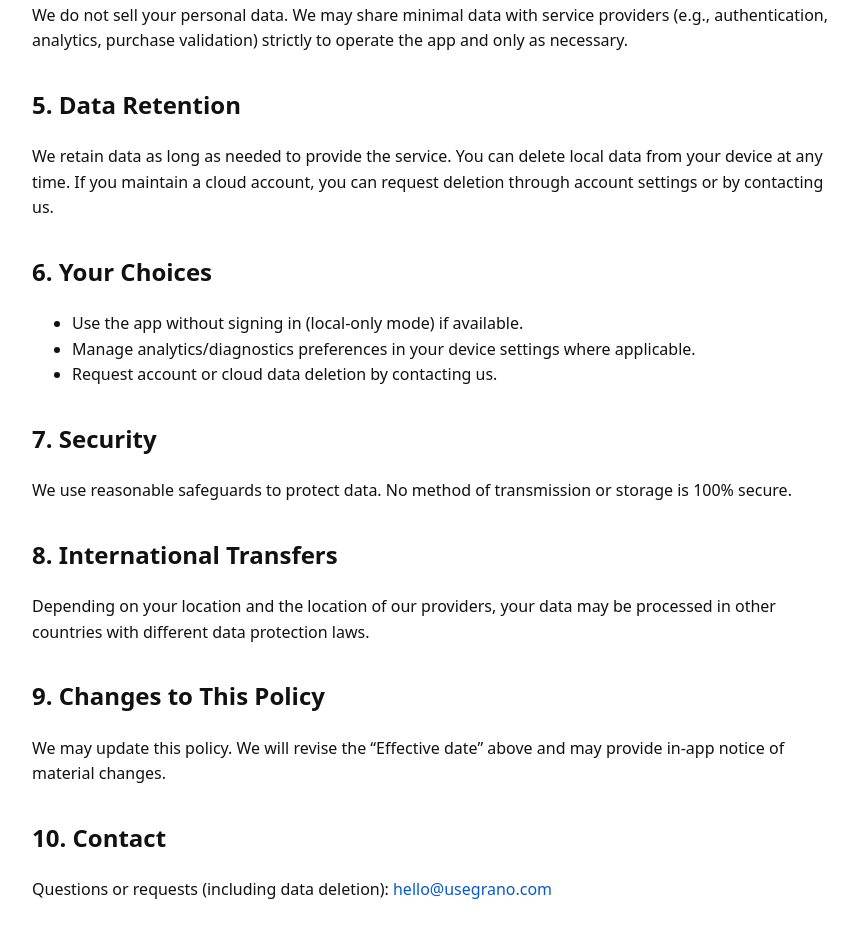
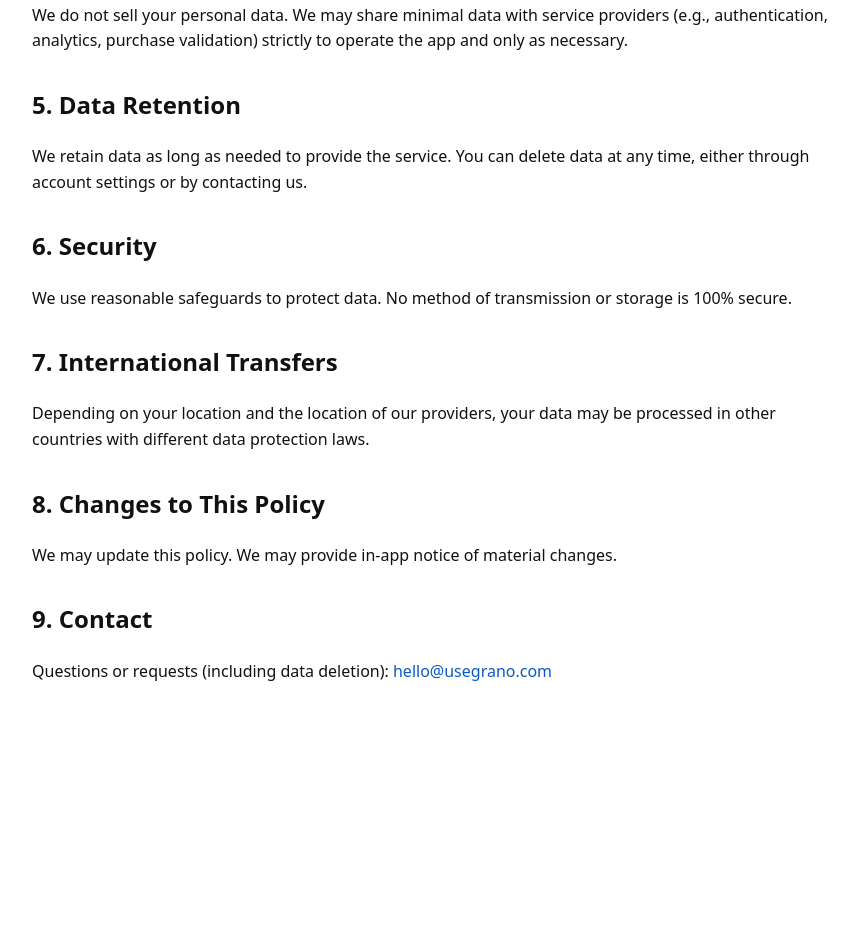
Before and after one commit to uotece/grano, a plain HTML site: page grano-privacy-policy.html in a window 1280 px wide. Shown: the part 844-1782 px from the top of the page, without its empty margins (208-1066 px from the left). After the commit the page ends 1576 px from the top, so only its background shows below. Drawn offline with Linux system fonts and the light colour scheme.

Commit message:
Update grano-privacy-policy.html

```diff
--- a/grano-privacy-policy.html
+++ b/grano-privacy-policy.html
@@ -23,7 +23,7 @@
 
   <h2>1. Data We Handle</h2>
   <p><strong>Personal data you provide</strong> (e.g., email for account creation) is used to authenticate you via providers like Apple/Firebase. We do not sell your data.</p>
-  <p><strong>Financial records you enter</strong> (expenses, categories, notes) are stored locally on your device and may sync to cloud backends only if you sign in and choose to use sync features.</p>
+  <p><strong>Financial records you enter</strong> (expenses, categories, notes) are stored locally on your device and sync to cloud backends.</p>
   <p><strong>Diagnostic data</strong> (crash/usage logs) may be collected to improve app stability and performance.</p>
 
   <h2>2. Payments & Subscriptions</h2>
@@ -40,25 +40,18 @@
   <p>We do not sell your personal data. We may share minimal data with service providers (e.g., authentication, analytics, purchase validation) strictly to operate the app and only as necessary.</p>
 
   <h2>5. Data Retention</h2>
-  <p>We retain data as long as needed to provide the service. You can delete local data from your device at any time. If you maintain a cloud account, you can request deletion through account settings or by contacting us.</p>
+  <p>We retain data as long as needed to provide the service. You can delete data at any time, either through account settings or by contacting us.</p>
 
-  <h2>6. Your Choices</h2>
-  <ul>
-    <li>Use the app without signing in (local‑only mode) if available.</li>
-    <li>Manage analytics/diagnostics preferences in your device settings where applicable.</li>
-    <li>Request account or cloud data deletion by contacting us.</li>
-  </ul>
-
-  <h2>7. Security</h2>
+  <h2>6. Security</h2>
   <p>We use reasonable safeguards to protect data. No method of transmission or storage is 100% secure.</p>
 
-  <h2>8. International Transfers</h2>
+  <h2>7. International Transfers</h2>
   <p>Depending on your location and the location of our providers, your data may be processed in other countries with different data protection laws.</p>
 
-  <h2>9. Changes to This Policy</h2>
-  <p>We may update this policy. We will revise the “Effective date” above and may provide in‑app notice of material changes.</p>
+  <h2>8. Changes to This Policy</h2>
+  <p>We may update this policy. We may provide in‑app notice of material changes.</p>
 
-  <h2>10. Contact</h2>
+  <h2>9. Contact</h2>
   <p>Questions or requests (including data deletion): <a href="mailto:hello@usegrano.com">hello@usegrano.com</a></p>
 
 </body>
```
